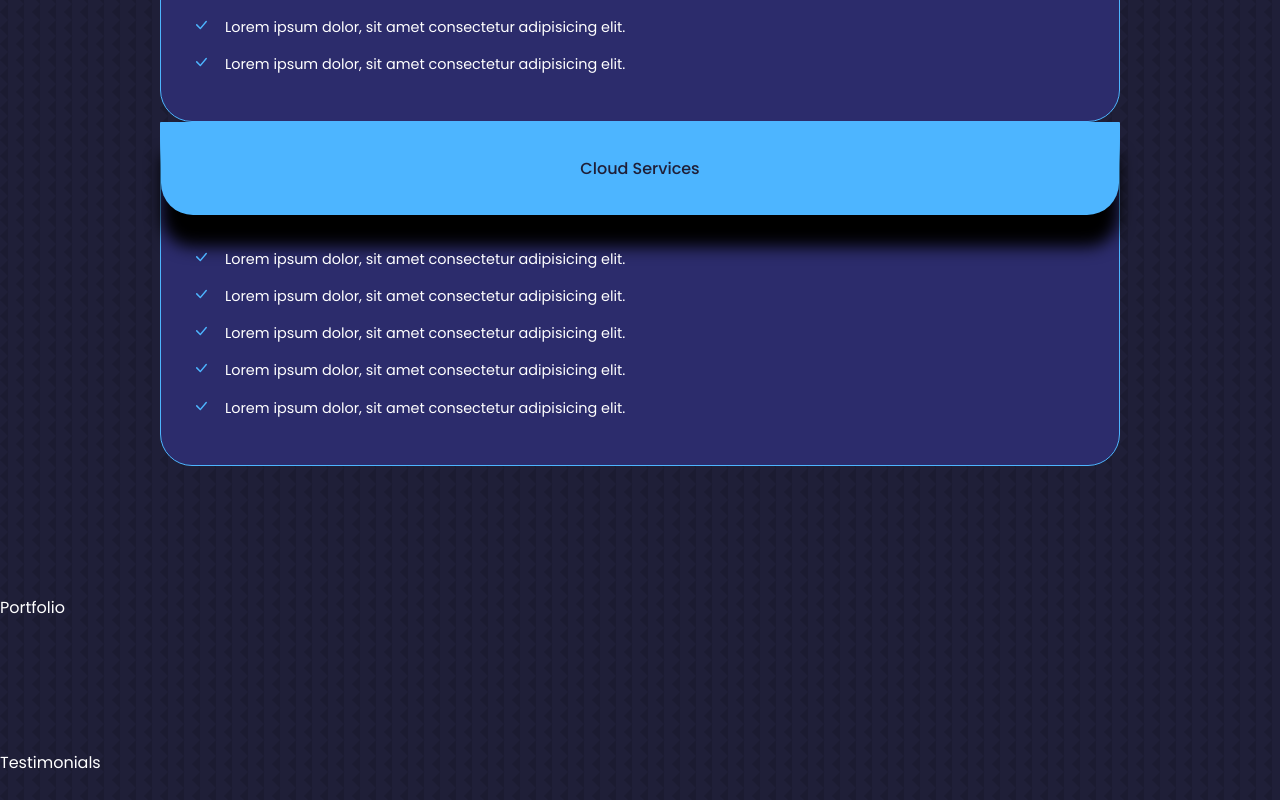
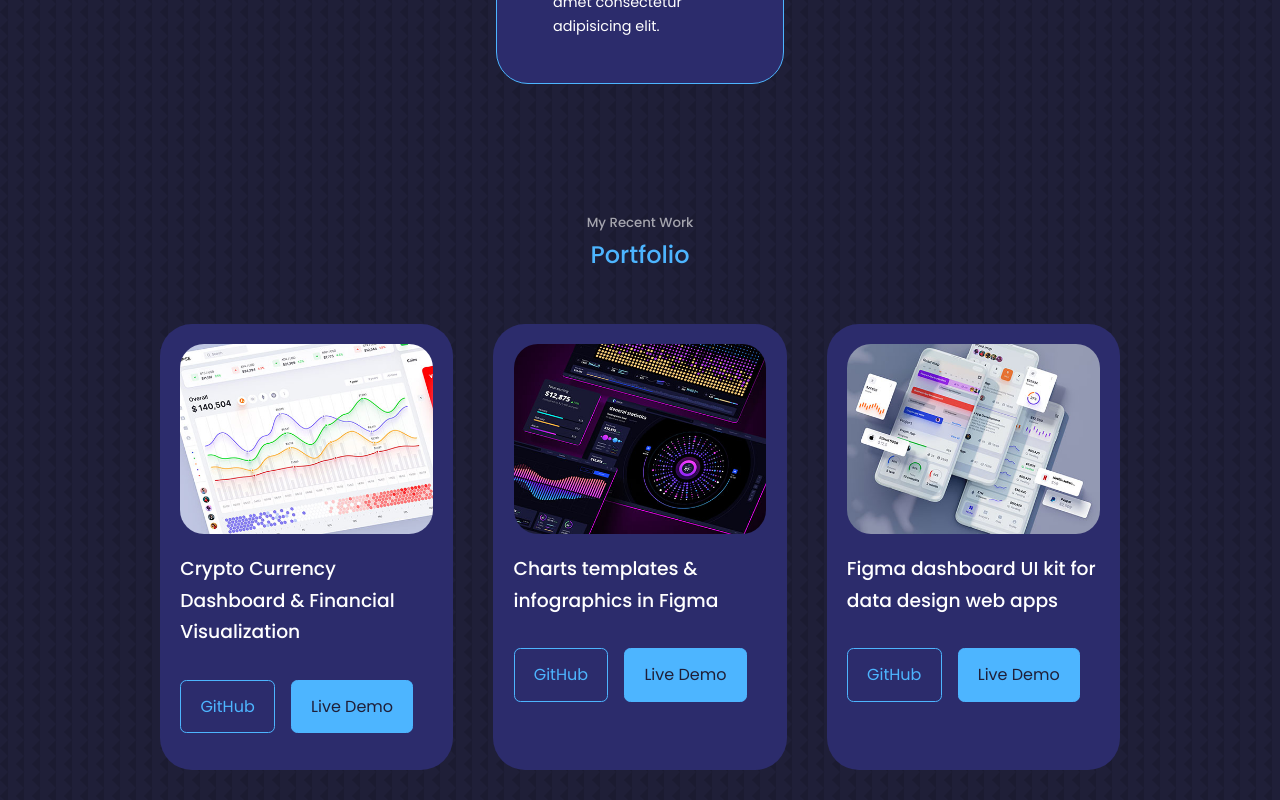
Before and after one commit to Flax22/react-portfolio-web-v1, a React (Create React App) app: page / in a window 1280 px wide. Shown: the part 3020-3820 px from the top of the page. Built offline with nearby package versions, Linux system fonts and the light colour scheme.

Commit message:
portfo, services comp, use map to gener port items

```diff
--- a/src/components/portfolio/Portfolio.jsx
+++ b/src/components/portfolio/Portfolio.jsx
@@ -1,9 +1,84 @@
 import React from 'react'
 import './portfolio.css'
+import IMG1 from '../../assets/portfolio1.jpg'
+import IMG2 from '../../assets/portfolio2.jpg'
+import IMG3 from '../../assets/portfolio3.jpg'
+import IMG4 from '../../assets/portfolio4.jpg'
+import IMG5 from '../../assets/portfolio5.png'
+import IMG6 from '../../assets/portfolio6.jpg'
+
+// DO NOT USE THE IMAGES IN PRODUCTION
+
+const data = [
+  {
+    id: 1,
+    image: IMG1,
+    title: 'Crypto Currency Dashboard & Financial Visualization',
+    github: 'https://github.com',
+    demo: 'https://dribbble.com/shots/16673715-Crypto-currency-dashboards-and-financial-data-visualization'
+  },
+  {
+    id: 2,
+    image: IMG2,
+    title: 'Charts templates & infographics in Figma',
+    github: 'https://github.com',
+    demo: 'https://dribbble.com/shots/11079460-Orion-UI-kit-Charts-templates-infographics-in-Figma'
+  },
+  {
+    id: 3,
+    image: IMG3,
+    title: 'Figma dashboard UI kit for data design web apps',
+    github: 'https://github.com',
+    demo: 'https://dribbble.com/shots/17290917-Eclipse-Figma-dashboard-UI-kit-for-data-design-web-apps'
+  },
+  {
+    id: 4,
+    image: IMG4,
+    title: 'Maintaining tasks and tracking progress',
+    github: 'https://github.com',
+    demo: 'https://dribbble.com/shots/16955822-Maintaining-tasks-and-tracking-progress'
+  },
+  {
+    id: 5,
+    image: IMG5,
+    title: 'Charts templates & infographics in Figma',
+    github: 'https://github.com',
+    demo: 'https://dribbble.com/shots/16541289-Orion-UI-kit-Charts-templates-infographics-in-Figma'
+  },
+  {
+    id: 6,
+    image: IMG6,
+    title: 'Charts templates & infographics in Figma',
+    github: 'https://github.com',
+    demo: 'https://dribbble.com/shots/16541289-Orion-UI-kit-Charts-templates-infographics-in-Figma'
+  },
+]
 
 const Portfolio = () => {
   return (
-    <section id='portfolio'>Portfolio</section>
+    <section id='portfolio'>
+      <h5>My Recent Work</h5>
+      <h2>Portfolio</h2>
+
+      <div className="container portfolio__container">
+        {
+          data.map(({ id, image, title, github, demo }) => {
+            return (
+              <article key={id} className='portfolio__item'>
+                <div className="portfolio__item-image">
+                  <img src={image} alt={title} />
+                </div>
+                <h3>{title}</h3>
+                <div className="portfolio__item-cta">
+                  <a href={github} className='btn'>GitHub</a>
+                  <a href={demo} className='btn btn-primary' target='_blank'>Live Demo</a>
+                </div>
+              </article>
+            )
+          })
+        }
+      </div>
+    </section>
   )
 }
 
--- a/src/components/portfolio/portfolio.css
+++ b/src/components/portfolio/portfolio.css
@@ -0,0 +1,49 @@
+.portfolio__container {
+  display: grid;
+  grid-template-columns: repeat(3, 1fr);
+  gap: 2.5rem;
+}
+
+.portfolio__item {
+  background: var(--color-bg-variant);
+  padding: 1.2rem;
+  border-radius: 2rem;
+  border: 1px solid transparent;
+  transition: var(--transition);
+}
+
+.portfolio__item:hover {
+  border-color: var(--color-primary-variant);
+  background: transparent;
+}
+
+.portfolio__item-image {
+  border-radius: 1.5rem;
+  overflow: hidden;
+}
+
+.portfolio__item h3 {
+  margin: 1.2rem 0 2rem;
+}
+
+.portfolio__item-cta {
+  display: flex;
+  gap: 1rem;
+  margin-bottom: 1rem;
+}
+
+/* =============== MEDIA QUERIES (MEDIUM DEVICES) ================== */
+@media screen and (max-width: 1024px) {
+  .portfolio__container {
+    grid-template-columns: 1fr 1fr;
+    gap: 1.2rem;
+  }
+}
+
+/* =============== MEDIA QUERIES (SMALL DEVICES) ================== */
+@media screen and (max-width: 600px) {
+  .portfolio__container {
+    grid-template-columns: 1fr;
+    gap: 1rem;
+  }
+}
--- a/src/components/services/Services.jsx
+++ b/src/components/services/Services.jsx
@@ -8,7 +8,7 @@
       <h5>What I Offer</h5>
       <h2>Services</h2>
 
-      <div className="container services__container">
+      <div className="container service__container">
         <article className="service">
           <div className="service__head">
             <h3>UI/UX Design</h3>
--- a/src/components/services/services.css
+++ b/src/components/services/services.css
@@ -22,7 +22,7 @@
   background: var(--color-primary);
   padding: 2rem;
   border-radius: 0 0 2rem 2rem;
-  box-shadow: 0 2rem 1rem rgba(0, 0, 0, 1);
+  box-shadow: 0 1rem 1rem rgba(0, 0, 0, 1);
 }
 
 .service__head h3 {
```
